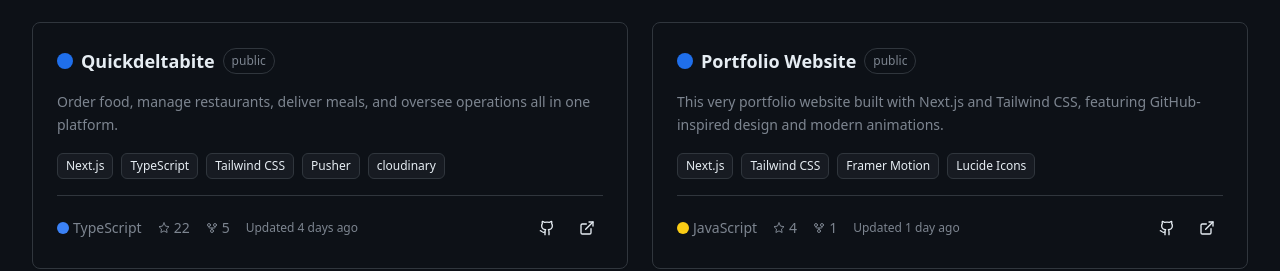
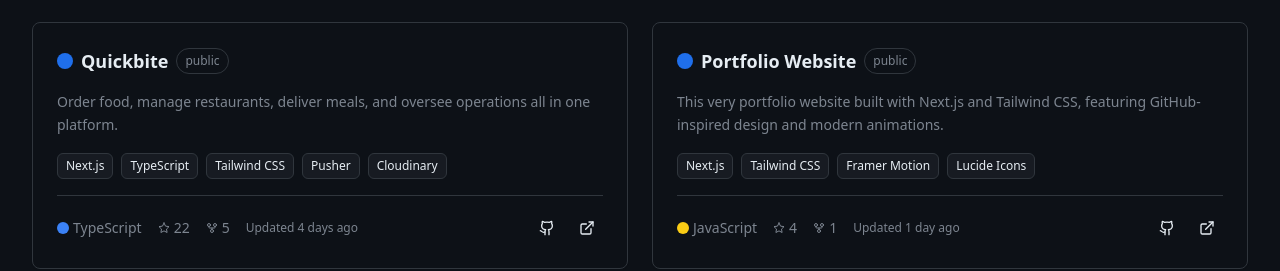
Before and after one commit to karoobuks/my-portfolio, a Next.js app: page /projects in a window 1280 px wide. Shown: the part 842-1113 px from the top of the page. Built offline with nearby package versions, Linux system fonts and the light colour scheme.

Commit message:
a project was added

```diff
--- a/pages/projects.js
+++ b/pages/projects.js
@@ -63,10 +63,10 @@ const projects = [
   //   status: 'public',
   //   lastUpdated: '4 days ago'
   // },
-    {
-    title: 'Quickdeltabite',
+  {
+    title: 'Quickbite',
     description: 'Order food, manage restaurants, deliver meals, and oversee operations all in one platform.',
-    stack: ['Next.js', 'TypeScript', 'Tailwind CSS', 'Pusher', 'cloudinary'],
+    stack: ['Next.js', 'TypeScript', 'Tailwind CSS', 'Pusher', 'Cloudinary'],
     link: 'https://quickdeltabite.vercel.app',
     github: 'https://github.com/karoobuks/quickbite',
     language: 'TypeScript',
@@ -98,7 +98,7 @@ export default function Projects() {
 
   const filteredProjects = projects.filter(project => {
     const matchesSearch = project.title.toLowerCase().includes(searchTerm.toLowerCase()) ||
-                         project.description.toLowerCase().includes(searchTerm.toLowerCase())
+      project.description.toLowerCase().includes(searchTerm.toLowerCase())
     const matchesLanguage = selectedLanguage === 'all' || project.language === selectedLanguage
     return matchesSearch && matchesLanguage
   })
@@ -164,21 +164,19 @@ export default function Projects() {
         <div className="flex items-center space-x-2">
           <button
             onClick={() => setViewMode('grid')}
-            className={`p-2 rounded-md transition-colors ${
-              viewMode === 'grid'
+            className={`p-2 rounded-md transition-colors ${viewMode === 'grid'
                 ? 'bg-github-accent-subtle dark:bg-github-dark-accent-subtle text-github-accent-fg dark:text-github-dark-accent-fg'
                 : 'hover:bg-github-neutral-muted dark:hover:bg-github-dark-neutral-muted'
-            }`}
+              }`}
           >
             <Grid className="h-4 w-4" />
           </button>
           <button
             onClick={() => setViewMode('list')}
-            className={`p-2 rounded-md transition-colors ${
-              viewMode === 'list'
+            className={`p-2 rounded-md transition-colors ${viewMode === 'list'
                 ? 'bg-github-accent-subtle dark:bg-github-dark-accent-subtle text-github-accent-fg dark:text-github-dark-accent-fg'
                 : 'hover:bg-github-neutral-muted dark:hover:bg-github-dark-neutral-muted'
-            }`}
+              }`}
           >
             <List className="h-4 w-4" />
           </button>
@@ -193,11 +191,10 @@ export default function Projects() {
           <p className="text-muted">Try adjusting your search or filter criteria</p>
         </div>
       ) : (
-        <div className={`grid gap-6 ${
-          viewMode === 'grid'
+        <div className={`grid gap-6 ${viewMode === 'grid'
             ? 'grid-cols-1 lg:grid-cols-2'
             : 'grid-cols-1'
-        }`}>
+          }`}>
           {filteredProjects.map((project) => (
             <ProjectCard key={project.title} project={project} />
           ))}
```
